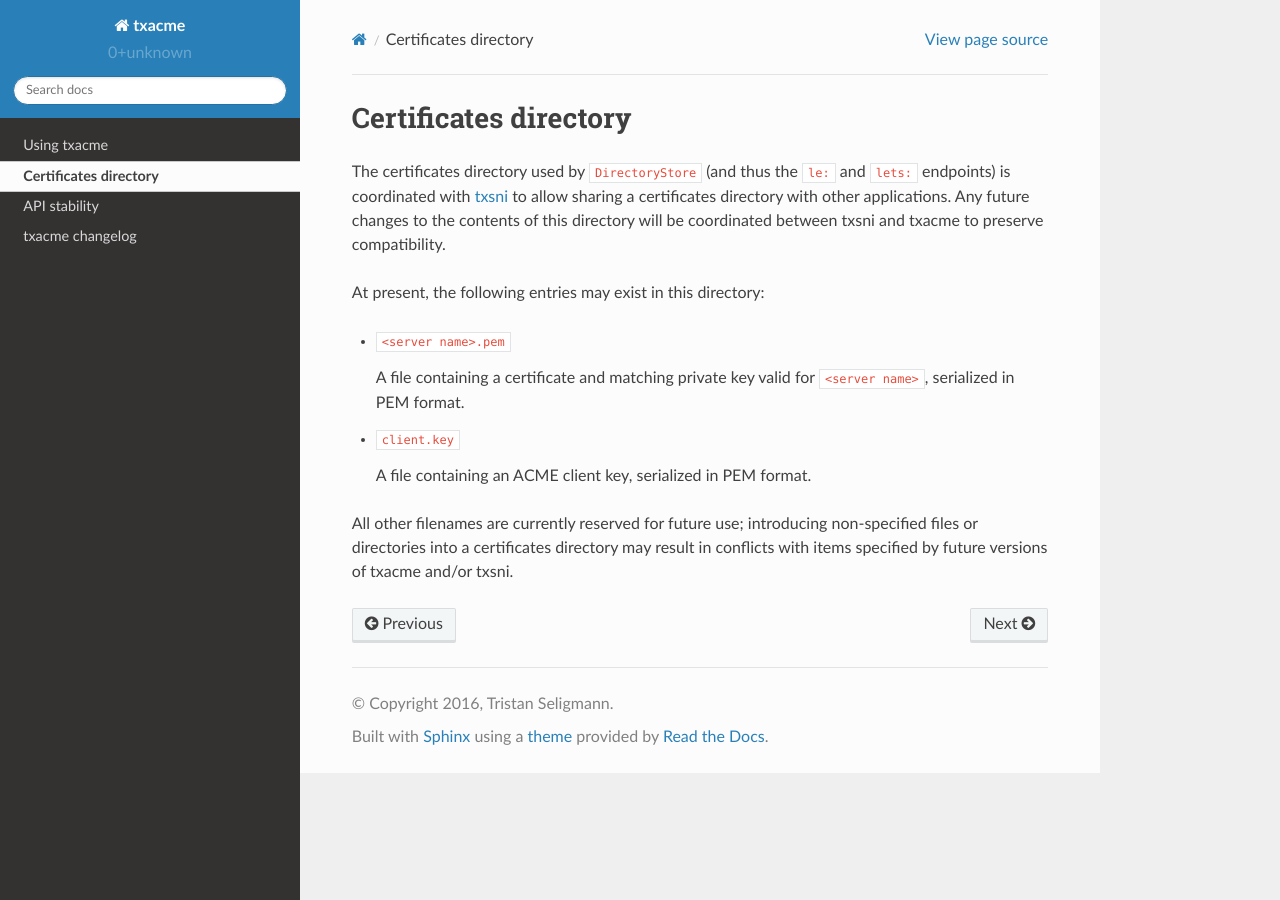
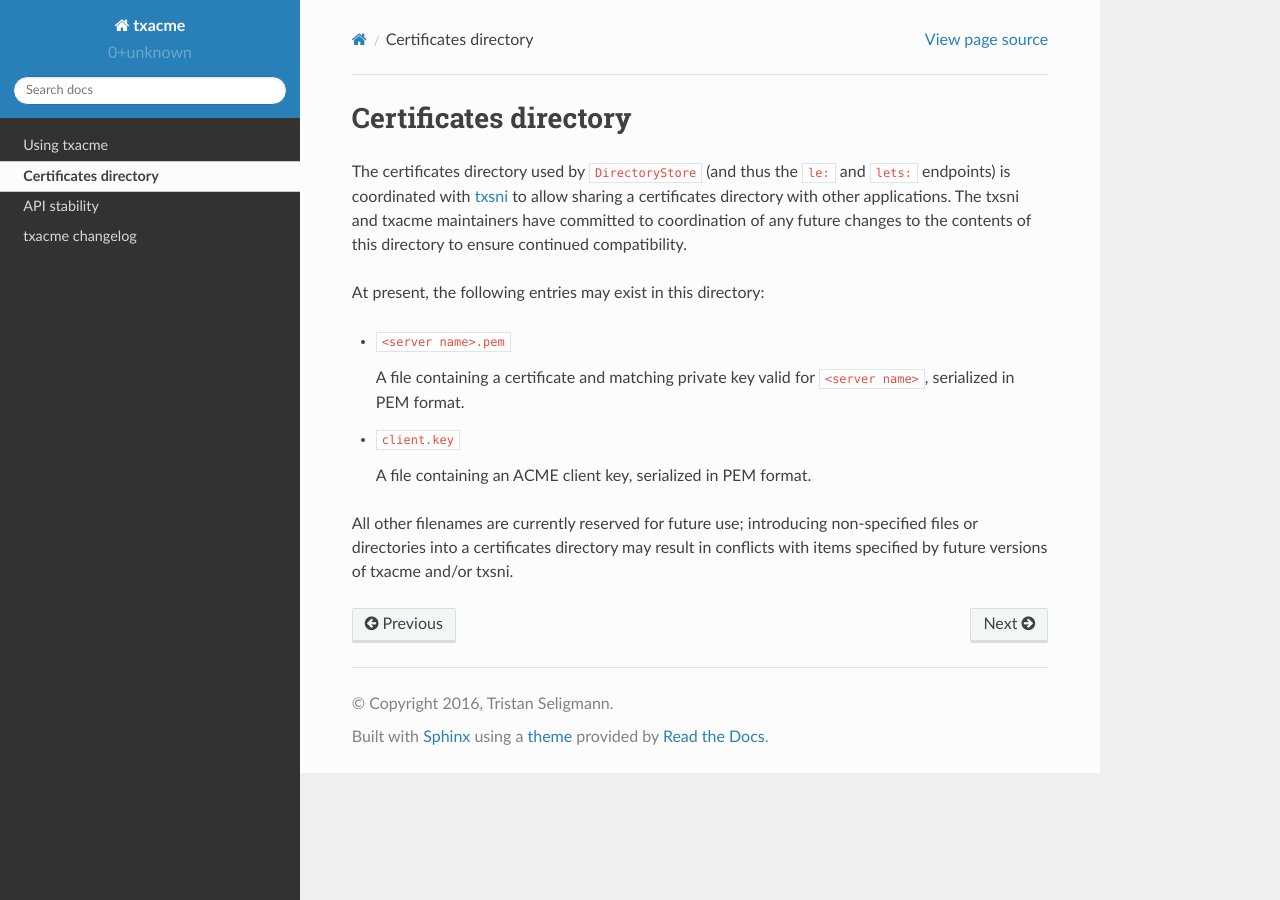
Before and after one commit to twisted/txacme, a Sphinx documentation site: the page built from docs/certs-dir.rst, in a window 1280 px wide. Built offline with Sphinx 7.4.7 and the Read the Docs theme 2.0.0, drawn with Linux system fonts in a browser that asks for light colours; pages that are not in the unit, such as notebooks, are missing from menus.

Commit message:
Reword compatibility statement.

```diff
--- a/docs/certs-dir.rst
+++ b/docs/certs-dir.rst
@@ -3,9 +3,9 @@ Certificates directory
 
 The certificates directory used by ``DirectoryStore`` (and thus the ``le:`` and
 ``lets:`` endpoints) is coordinated with `txsni`_ to allow sharing a
-certificates directory with other applications. Any future changes to the
-contents of this directory will be coordinated between txsni and txacme to
-preserve compatibility.
+certificates directory with other applications. The txsni and txacme
+maintainers have committed to coordination of any future changes to the
+contents of this directory to ensure continued compatibility.
 
 .. _txsni: https://github.com/glyph/txsni
 
```
